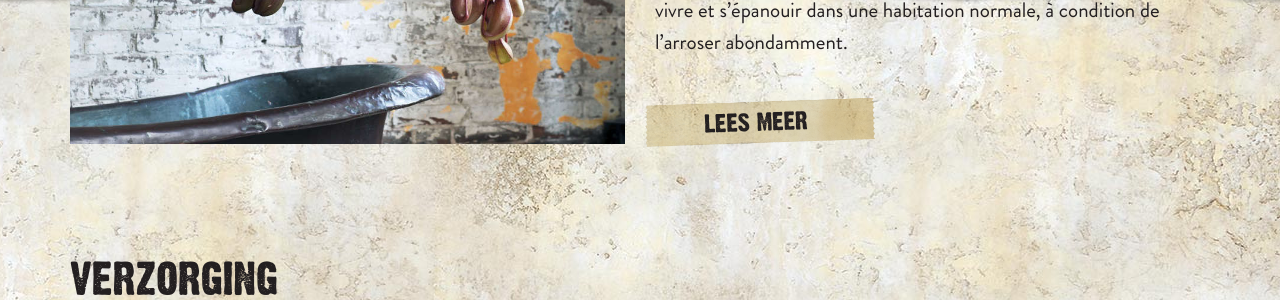
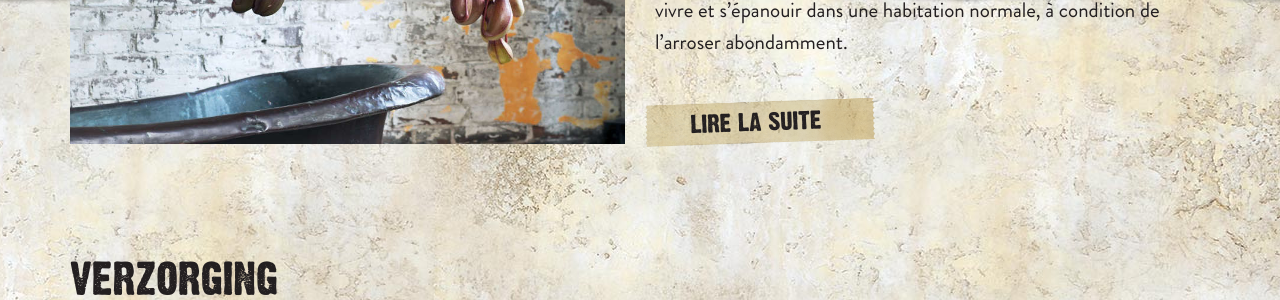
Before and after one commit to jhvanderschee/monkeyjars_fr, a Jekyll site: the page built from index.md, in a window 1280 px wide and 900 px high, scrolled down 1137 px. Shown: the part 157-457 px from the top of the window. Built offline with Jekyll 4.4.1, drawn with Linux system fonts in a browser that asks for light colours.

Commit message:
Updated '/_layouts/home.html' via CloudCannon

```diff
--- a/_layouts/home.html
+++ b/_layouts/home.html
@@ -54,7 +54,7 @@
 <p><strong>Officiellement, les Monkey Jars sont une variété de Népenthes, une plante de la famille des Népenthacées. Vous avez déjà probablement entendu parler des plantes carnivores. Les Monkey Jars font partie des plantes carnivores. Elles poussent dans les forêts tropicales de l’île de Bornéo. Ces plantes grimpantes peuvent facilement atteindre une hauteur de 15 mètres (n’ayez aucune inquiétude : il ne sera pas utile de surélever votre toit !).</strong></p>
 <p>Ces plantes qui poussent dans les forêts tropicales primitives humides peuvent être cultivées aux Pays-Bas dans des serres humides et chaudes. Avant d’être proposée à la vente chez le fleuriste, la plante aura passé deux années sous serre. La plante peut vivre et s’épanouir dans une habitation normale, à condition de l’arroser abondamment.</p>
 
-<p><a href="/over" class="readmore">LEES MEER</a></p>
+<p><a href="/over" class="readmore">LIRE LA SUITE</a></p>
 
             </div>
           </div>
```
